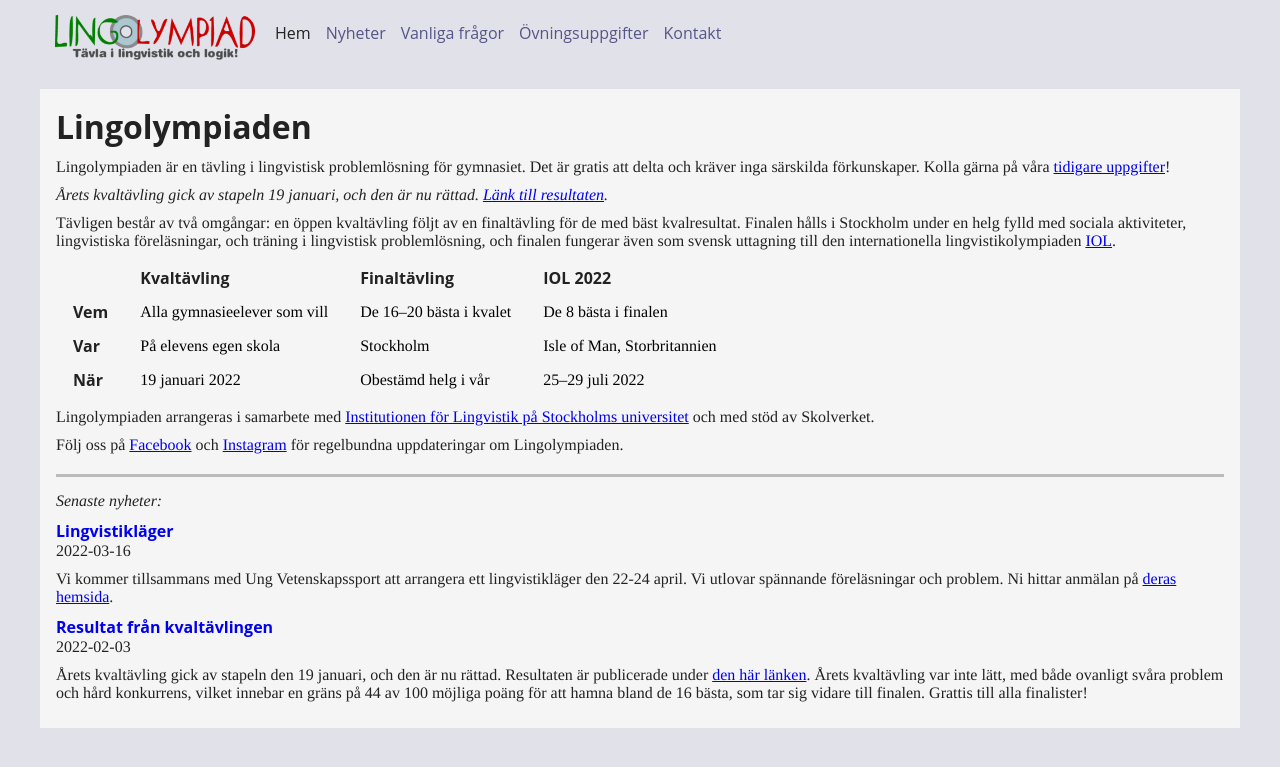
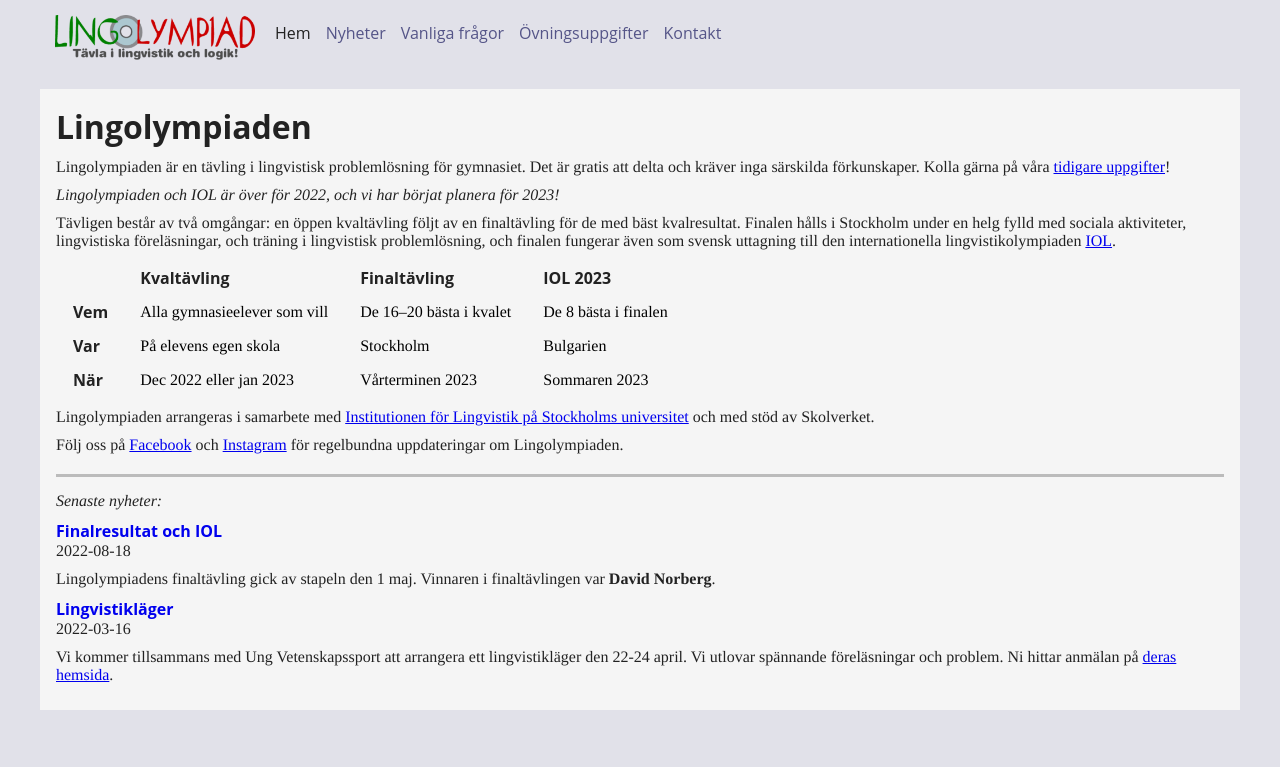
Before and after one commit to lingolympiad/lingolympiad.github.io, a Jekyll site: the page built from index.md, in a window 1280 px wide. Shown: the top 767 px of the page. Built offline with Jekyll 4.4.1, drawn with Linux system fonts in a browser that asks for light colours.

Commit message:
Uppdatering efter IOL

```diff
--- a/_data/uppgifter.yml
+++ b/_data/uppgifter.yml
@@ -1,5 +1,6 @@
 - year: 2022
   kval-uppg: '/pdf/kval-2022.pdf'
+  final-uppg: '/pdf/final-2022.pdf'
 - year: 2021
   kval-uppg: '/pdf/kval-2021.pdf'
   final-uppg: '/pdf/final-2021.pdf'
--- /dev/null
+++ b/_posts/2022-08-18-final-och-iol.md
@@ -0,0 +1,12 @@
+---
+layout: post
+title: "Finalresultat och IOL"
+---
+
+Lingolympiadens finaltävling gick av stapeln den 1 maj. Vinnaren i finaltävlingen var **David Norberg**.
+
+Sverige skickade två lag till IOL:
+* **Sweden Gul** bestod av: Constantin Lidberg Dimos, David Norberg, Elisabet Xie, Otto Birkoff
+* **Sweden Blå** bestod av: Arvid Rosenberg, Lovisa Diding, Ludvig Granath, Moaaz Saad Mohamed
+
+I den individuella tävlingen på IOL fick **Constantin Lidberg Dimos** en Honorable Mention.
--- a/index.md
+++ b/index.md
@@ -5,7 +5,7 @@
 
 Lingolympiaden är en tävling i lingvistisk problemlösning för gymnasiet. Det är gratis att delta och kräver inga särskilda förkunskaper. Kolla gärna på våra [tidigare uppgifter](ovning)!
 
-*Årets kvaltävling gick av stapeln 19 januari, och den är nu rättad. [Länk till resultaten](https://docs.google.com/spreadsheets/d/1Q_aRpCgt4a7oUPXu6C08xS5JOMuEiUB2XsCdEcWjYUU).*
+*Lingolympiaden och IOL är över för 2022, och vi har börjat planera för 2023!*
 
 Tävligen består av två omgångar: en öppen kvaltävling följt av en finaltävling för de med bäst kvalresultat. Finalen hålls i Stockholm under en helg fylld med sociala aktiviteter, lingvistiska föreläsningar, och träning i lingvistisk problemlösning, och finalen fungerar även som svensk uttagning till den internationella lingvistikolympiaden [IOL](https://ioling.org).
 
@@ -16,7 +16,7 @@
     <th> </th>
     <th>Kvaltävling</th>
     <th>Finaltävling</th>
-    <th>IOL 2022</th>
+    <th>IOL 2023</th>
   </tr>
   <tr>
     <th>Vem</th>
@@ -28,13 +28,13 @@
     <th>Var</th>
     <td>På elevens egen skola</td>
     <td>Stockholm</td>
-    <td>Isle of Man, Storbritannien</td>
+    <td>Bulgarien</td>
   </tr>
   <tr>
     <th>När</th>
-    <td>19 januari 2022</td>
-    <td>Obestämd helg i vår</td>
-    <td>25–29 juli 2022</td>
+    <td>Dec 2022 eller jan 2023</td>
+    <td>Vårterminen 2023</td>
+    <td>Sommaren 2023</td>
   </tr>
 </table>
 
```
Also changed, not shown: ovning.md (+1 -1 lines), 1 other file.
